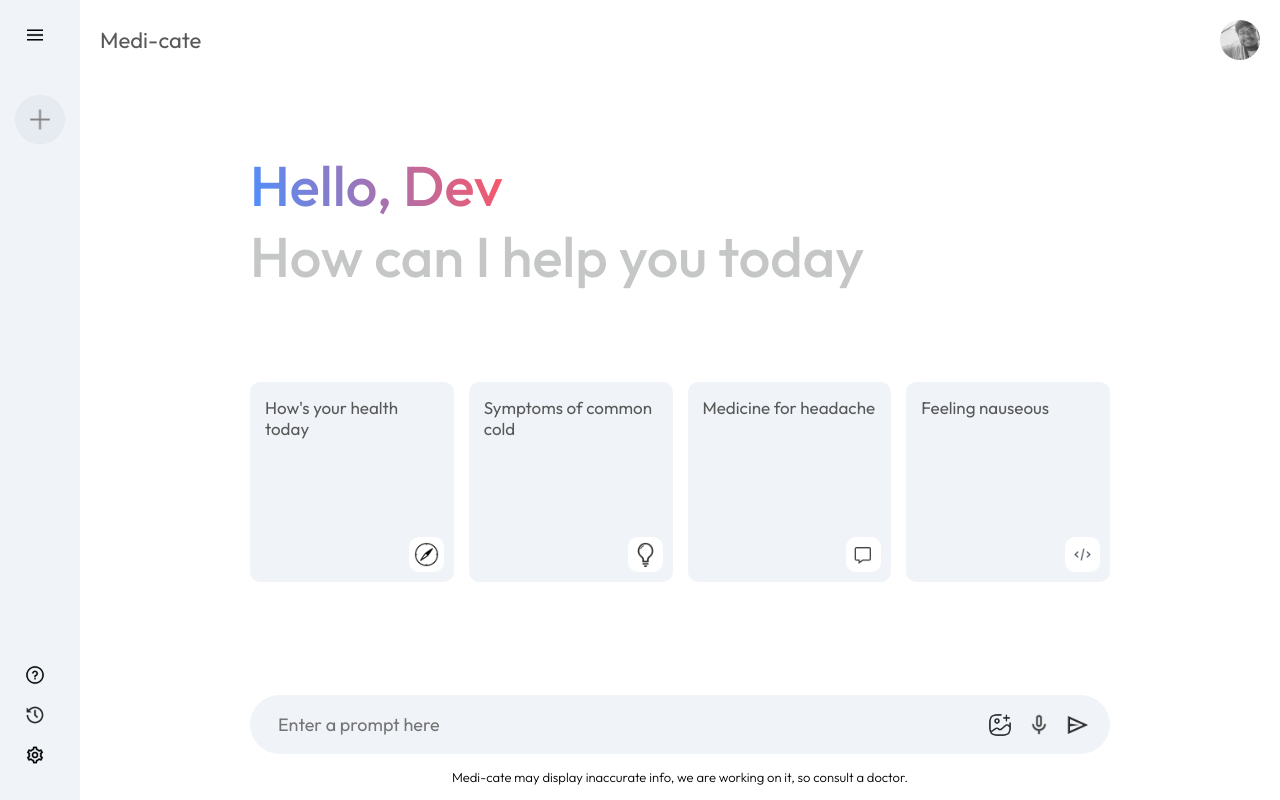
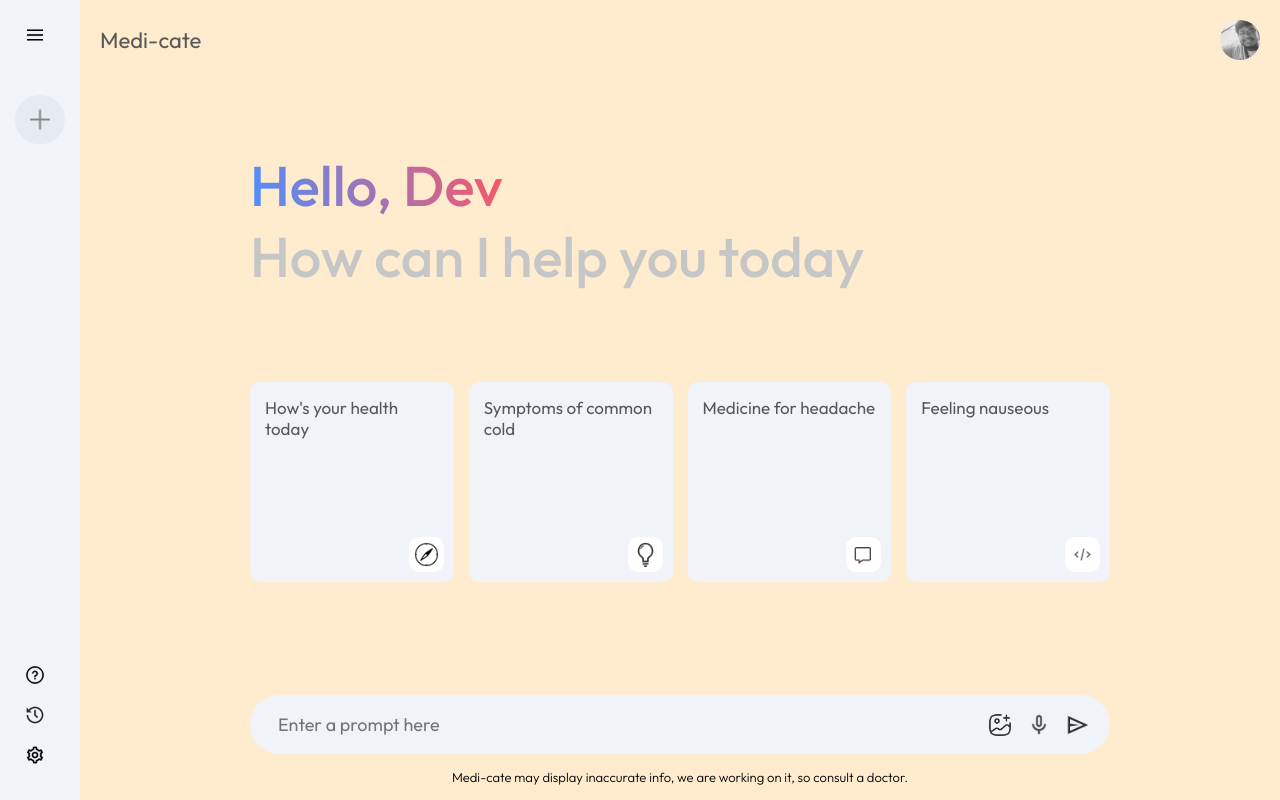
Before and after one commit to Keshab311/telemed-ai, a React (Create React App) app: page / in a window 1280 px wide. Built offline with nearby package versions, Linux system fonts and the light colour scheme.

Commit message:
background color changes!

```diff
--- a/src/index.css
+++ b/src/index.css
@@ -8,6 +8,6 @@
 
 #root {
   min-height: 100vh;
-
+  background-color: blanchedalmond;
   display: flex;
 }
```
